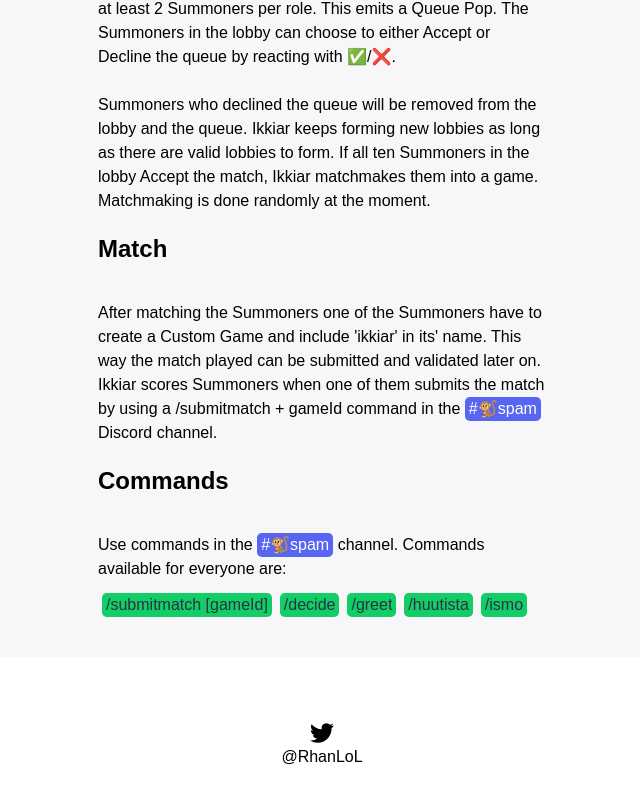
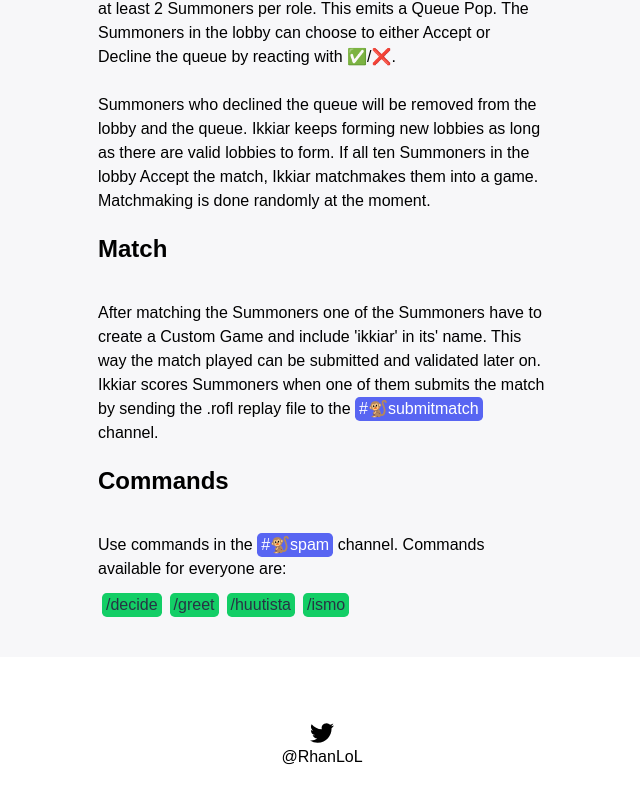
Before and after one commit to rikurainio/nextjs-ikkiar-app, a Next.js app: page / in a window 1280 px wide. Shown: the part 623-1426 px from the top of the page, without its empty margins (318-958 px from the left). Built offline with nearby package versions, Linux system fonts and the light colour scheme.

Commit message:
fix index infos

```diff
--- a/pages/index.js
+++ b/pages/index.js
@@ -27,7 +27,7 @@ export default function Home() {
               What is Ikkiar?
             </h1>
             <div className='flex-wrap justify-center pt-4'>
-              Ikkiar is a Discord bot that runs inhouses. Join the inhouse <a className='text-md text-discord' href='https://discord.gg/pR4DgC82'> here 🎮</a>
+              Ikkiar is a Discord bot that runs inhouses. Join the inhouse server <a className='text-md text-discord' href='https://discord.gg/pR4DgC82'> here 🎮</a>
             </div>
         </div>
       </div>
@@ -64,7 +64,7 @@ export default function Home() {
           <div className='justify-center pt-4 '>
           After matching the Summoners one of the Summoners have to create a Custom Game and include 'ikkiar' in its' name.
           This way the match played can be submitted and validated later on. Ikkiar scores Summoners when one of them submits
-          the match by using a /submitmatch + gameId command in the <p className='inline-block bg-discord rounded-discord px-1 font-medium text-ikkiarWhite'>#🐒spam</p> Discord channel.
+          the match by sending the .rofl replay file to the <p className='inline-block bg-discord rounded-discord px-1 font-medium text-ikkiarWhite'>#🐒submitmatch</p> channel.
         </div>
         </div>
       </div>
@@ -79,7 +79,6 @@ export default function Home() {
         Use commands in the  <p className='inline-block bg-discord rounded-discord px-1 font-medium text-ikkiarWhite'>#🐒spam</p> channel.
         Commands available for everyone are:
         <div className='pt-3'>
-          <p className='inline-block bg-green rounded-discord px-1 mx-1 font-medium text-gray-dark'>/submitmatch [gameId]</p>
           <p className='inline-block bg-green rounded-discord px-1 mx-1 font-medium text-gray-dark'>/decide</p>
           <p className='inline-block bg-green rounded-discord px-1 mx-1 font-medium text-gray-dark'>/greet</p>
           <p className='inline-block bg-green rounded-discord px-1 mx-1 font-medium text-gray-dark'>/huutista</p>
--- a/pages/leaderboard.js
+++ b/pages/leaderboard.js
@@ -33,7 +33,7 @@ const Leaderboard = () => {
           Leaderboard
         </h2>
 
-        <div className='flex-col w-auto p-10'>
+        <div className='flex-col w-auto'>
           {leaderboard.map((s, idx) =>
 
 
```
